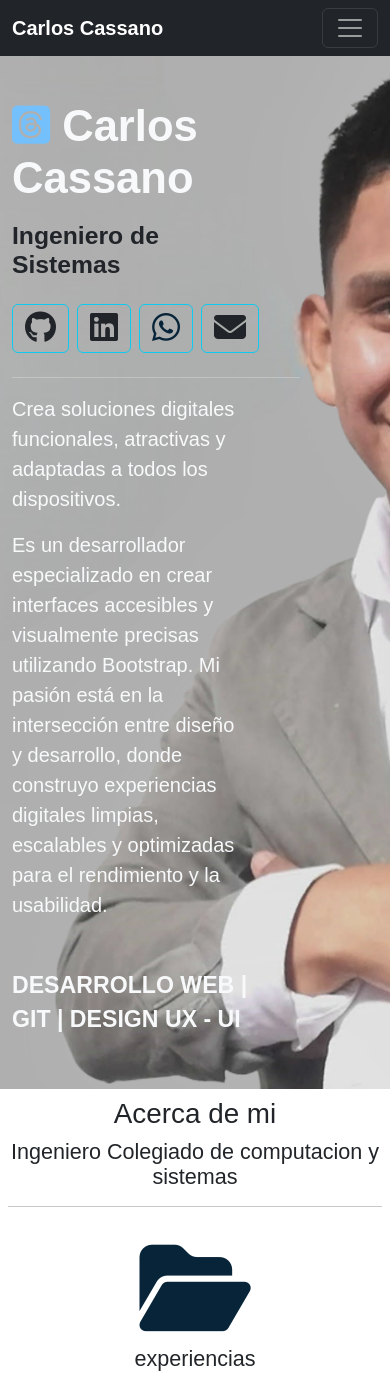
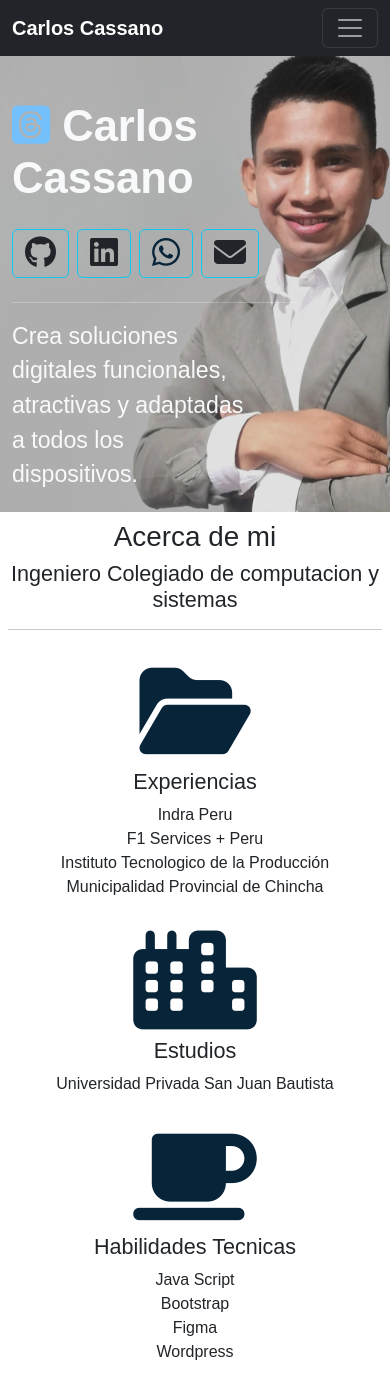
Before and after one commit to cassano9703/proyect, a plain HTML site: page index.html in a window 390 px wide. Shown: the top 1375 px of the page. Drawn offline with nearby package versions, Linux system fonts and the light colour scheme.

Commit message:
realizando mejoras responsives

```diff
--- a/index.html
+++ b/index.html
@@ -48,11 +48,11 @@
 <header id="Hero-Section"  class="text-light text-start py-1 mt-5">
 <div class="container">
   <div class="row">
-  <div class="me-auto col-8 col-sm-6 col-lg-8 ">
+  <div class="me-auto col-8 col-sm-6 col-lg-7 ">
                 <h1 class="display-1 fw-bold mt-5 mb-3">
                    <i class="fa-brands fa-square-threads" style="color: #74C0FC;"></i> Carlos Cassano
                 </h1>
-                <h2 class="text-dark fw-bold">Ingeniero de Sistemas</h2>
+                <h2 class="text-dark fw-bold d-none d-md-block">Ingeniero de Sistemas</h2>
 
                 <div class="d-flex justify-content-start gap-2 my-4 ">
 
@@ -79,12 +79,14 @@
                 </div>
             <hr style="width: 18em;">
 
-            <p class="my-3 fs-5">
+            <p class="my-3 fs-3">
                 Crea soluciones digitales funcionales, atractivas y adaptadas a todos los dispositivos.                </p>
-            <p class="my-3 fs-5">
+            <p class="my-3 fs-3 d-none d-lg-block ">
                 Es un desarrollador especializado en crear interfaces accesibles y visualmente precisas utilizando Bootstrap. Mi pasión está en la intersección entre diseño y desarrollo, donde construyo experiencias digitales limpias, escalables y optimizadas para el rendimiento y la usabilidad.
             </p >
-            <p class=" my-5 fw-bold fs-3">DESARROLLO WEB | GIT | DESIGN UX - UI  </p>
+
+            <p class=" my-2 fw-bold fs-2 d-none d-md-block">DESARROLLO WEB | GIT | DESIGN UX - UI  </p>
+            <p class=" mb-2 fw-bold fs-2 d-none d-md-block">SERVIDORES | REDES | BASE DE DATOS  </p>
 
         </div>
     </div>
@@ -102,7 +104,7 @@
 
   <div class="p-2 col-md-3"><h2>
     <i class="fa-solid fa-folder-open fa-4x" alt="Experiencia" style="color: #072439;"></i>
-      <h4>experiencias</h4>
+      <h4>Experiencias</h4>
 
         <ul class="list-unstyled">
         <li> Indra Peru</li>
```
